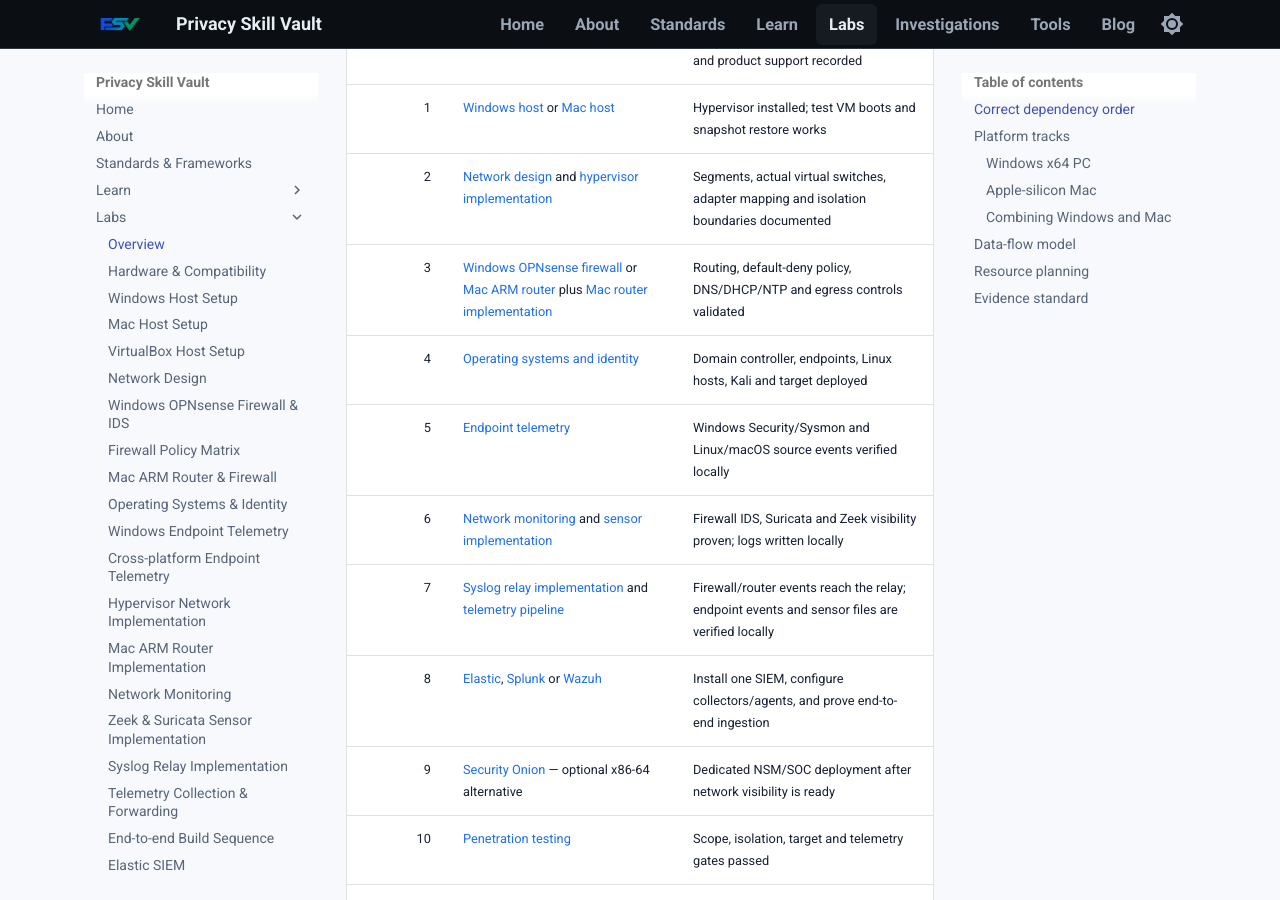
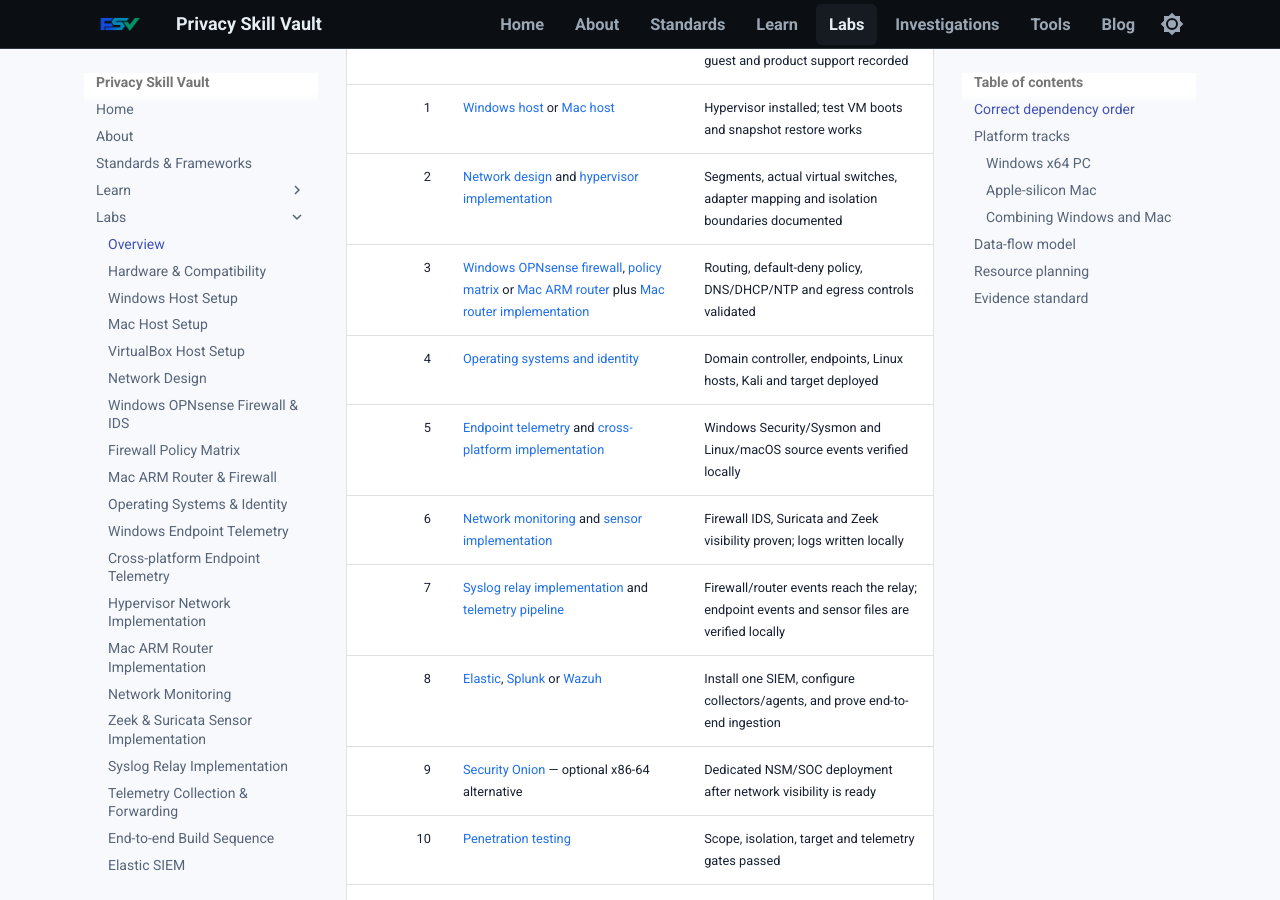
Before and after one commit to PrivacySkillVault/privacyskillvault.github.io, an MkDocs documentation site: the page built from docs/labs/index.md, in a window 1280 px wide and 900 px high, scrolled down 552 px. Built offline with MkDocs 1.6.1 and Material for MkDocs 9.7.7, drawn with Linux system fonts in a browser that asks for light colours.

Commit message:
Add Phase 6 firewall and endpoint runbooks to navigation

```diff
--- a/docs/labs/index.md
+++ b/docs/labs/index.md
@@ -13,9 +13,9 @@
 | 0 | [Hardware and compatibility](requirements.md) | Host architecture, RAM, storage, guest and product support recorded |
 | 1 | [Windows host](platform-windows.md) or [Mac host](platform-macos.md) | Hypervisor installed; test VM boots and snapshot restore works |
 | 2 | [Network design](network-design.md) and [hypervisor implementation](hypervisor-network-implementation.md) | Segments, actual virtual switches, adapter mapping and isolation boundaries documented |
-| 3 | [Windows OPNsense firewall](firewall-routing.md) or [Mac ARM router](mac-arm-routing.md) plus [Mac router implementation](mac-arm-router-implementation.md) | Routing, default-deny policy, DNS/DHCP/NTP and egress controls validated |
+| 3 | [Windows OPNsense firewall](firewall-routing.md), [policy matrix](firewall-policy-matrix.md) or [Mac ARM router](mac-arm-routing.md) plus [Mac router implementation](mac-arm-router-implementation.md) | Routing, default-deny policy, DNS/DHCP/NTP and egress controls validated |
 | 4 | [Operating systems and identity](operating-systems.md) | Domain controller, endpoints, Linux hosts, Kali and target deployed |
-| 5 | [Endpoint telemetry](windows-endpoint-telemetry.md) | Windows Security/Sysmon and Linux/macOS source events verified locally |
+| 5 | [Endpoint telemetry](windows-endpoint-telemetry.md) and [cross-platform implementation](endpoint-telemetry-implementation.md) | Windows Security/Sysmon and Linux/macOS source events verified locally |
 | 6 | [Network monitoring](network-monitoring.md) and [sensor implementation](network-sensor-implementation.md) | Firewall IDS, Suricata and Zeek visibility proven; logs written locally |
 | 7 | [Syslog relay implementation](syslog-relay-implementation.md) and [telemetry pipeline](telemetry-pipeline.md) | Firewall/router events reach the relay; endpoint events and sensor files are verified locally |
 | 8 | [Elastic](elastic-siem.md), [Splunk](splunk-siem.md) or [Wazuh](wazuh-soc.md) | Install one SIEM, configure collectors/agents, and prove end-to-end ingestion |
```
